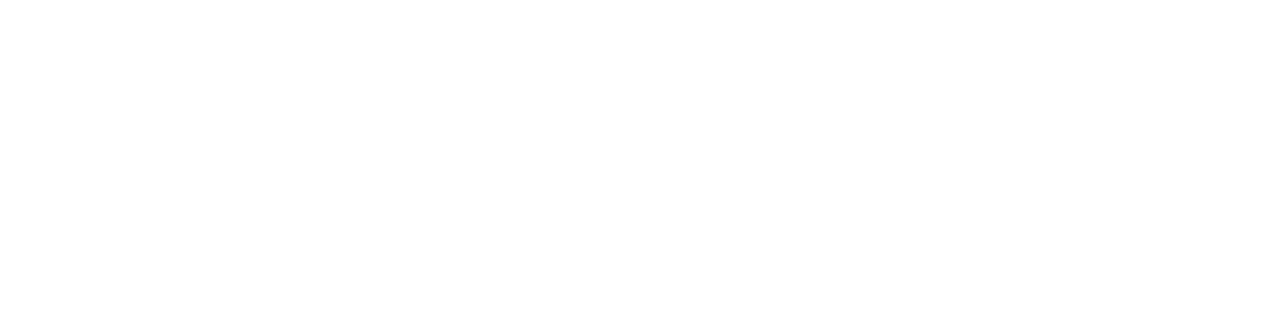
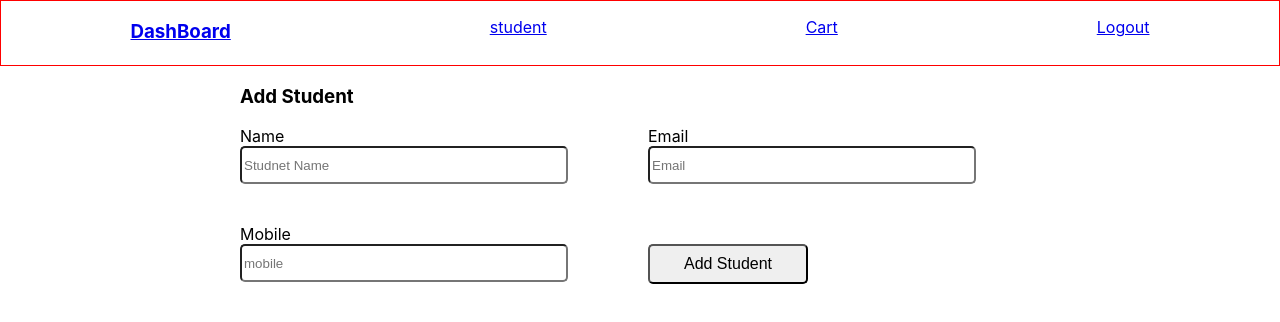
Before and after one commit to niteshrawat0401/Student-dashboard, a React (Create React App) app in the folder infinity/client/: page /student in a window 1280 px wide. Before the commit this address had no page. Shown: the top 322 px of the page. Built offline with nearby package versions, Linux system fonts and the light colour scheme.

Commit message:
make form for students

```diff
--- a/infinity/client/src/App.css
+++ b/infinity/client/src/App.css
@@ -1,5 +1,5 @@
 .App {
-  text-align: center;
+  /* text-align: center; */
 }
 
 .App-logo {
--- a/infinity/client/src/App.js
+++ b/infinity/client/src/App.js
@@ -4,15 +4,19 @@
 import {Signup} from "./components/pages/Signup"
 import {Login} from "./components/pages/Login"
 import { Home } from './components/Home/Home';
+import { Navbar } from './components/pages/Navbar';
+import { Student } from './components/pages/Student';
 
 
 function App() {
   return (
     <div className="App">
+      <Navbar/>
       <Routes>
         <Route path='/' element={<Signup/>}/>
         <Route path='/login' element={<Login/>}/>
-        <Route path='/home' element={<Home/>}/>
+        <Route path='/student' element={<Student/>}/>
+        {/* <Route path='/home' element={<Home/>}/> */}
       </Routes>
     </div>
   );
--- a/infinity/client/src/components/Home/Home.jsx
+++ b/infinity/client/src/components/Home/Home.jsx
@@ -176,10 +176,10 @@
         <label>Issue Description:</label>
         <textarea name='issueDescription' value={issueDescription} onChange={handleIssueDescriptionChange}></textarea>
       </div>
-      {/* <div>
+      <div>
         <label htmlFor="policy-document">Policy Upload:</label>
-        <input type="file" id="policy-document" name='policyUpload' accept=".pdf,.doc,.docx,.jpg,.png" onChange={handlePolicyDocumentChange} required />
-      </div> */}
+         <input type="file" id="policy-document" name='policyUpload' accept=".pdf,.doc,.docx,.jpg,.png" onChange={handlePolicyDocumentChange} required />
+      </div>
       <button type="submit">Submit</button>
     </form>
   );
--- a/infinity/client/src/components/pages/Login.jsx
+++ b/infinity/client/src/components/pages/Login.jsx
@@ -59,8 +59,8 @@
         <br />
         <select name="userType" onChange={handleChanged} required style={{width:"16.5%"}}>
           <option>Type</option>
-          <option value="Customer">Customer</option>
-          <option value="Employee">Employee</option>
+          <option value="Teacher">Teacher</option>
+          <option value="Student">Student</option>
         </select>
         <br/>
         <input type="submit" value="Log In" />
--- /dev/null
+++ b/infinity/client/src/components/pages/Navbar.jsx
@@ -0,0 +1,17 @@
+import React from "react";
+import { Link } from "react-router-dom";
+import "./css/Navbar.css";
+
+export const Navbar = () => {
+  return (
+    <div className="nav_div">
+      <div className="innerDiv">
+        <h3><Link to="/home">DashBoard</Link></h3>
+        <p><Link to="/student">student</Link></p>
+        {/* <p><Link to="/Products">Products</Link></p> */}
+        <p><Link to="/Cart">Cart</Link></p>
+        <p><Link to="/login">Logout</Link></p>
+      </div>
+    </div>
+  );
+};
--- a/infinity/client/src/components/pages/Signup.jsx
+++ b/infinity/client/src/components/pages/Signup.jsx
@@ -57,8 +57,8 @@
         <br />
         <select name="userType" onChange={handleChange} required style={{width:"16.5%"}}>
           <option>Type</option>
-          <option value="Customer">Customer</option>
-          <option value="Employee">Employee</option>
+          <option value="Teacher">Teacher</option>
+          <option value="Student">Student</option>
         </select>
         <br/>
         <input type="submit" value="Sign Up" />
--- /dev/null
+++ b/infinity/client/src/components/pages/Student.jsx
@@ -0,0 +1,34 @@
+import React from 'react'
+import "./css/students.css"
+
+export const Student = () => {
+  return (
+    <>
+    <div className='studentFormdiv'>
+    <h3>Add Student</h3>
+      <form className='innerForm'>
+        <div><label>Name</label>
+        <br/>
+        <input name='studentName' placeholder='Studnet Name'/>
+        </div>
+        <br/>
+        <div><label>Email</label>
+        <br/>
+        <input name='mail' placeholder='Email'/>
+        </div>
+        <br/>
+        <div><label>Mobile</label>
+        <br/>
+        <input name='mobile' placeholder='mobile'/>
+        </div>
+        <br/>
+        {/* <label>Name</label> */}
+        {/* <br/> */}
+        {/* <input name='studentName' placeholder='Studnet Name'/>
+        <br/> */}
+        <input className='studentsubmit' type="submit" value="Add Student" />
+      </form>
+    </div>
+    </>
+  )
+}
--- /dev/null
+++ b/infinity/client/src/components/pages/css/Navbar.css
@@ -0,0 +1,9 @@
+.nav_div{
+    border: 1px solid red;
+    height: 4rem;
+}
+.innerDiv{
+    display: flex;
+    justify-content: space-around;
+
+}
--- /dev/null
+++ b/infinity/client/src/components/pages/css/students.css
@@ -0,0 +1,23 @@
+.studentFormdiv{
+    /* border: 1px solid red; */
+    width: 50rem;
+    margin: auto;
+}
+.innerForm{
+    gap: 40px;
+    display: flex;
+    flex-flow: row wrap;
+    /* justify-content: center; */
+}
+.innerForm input{
+    width: 20rem;
+    height: 2rem;
+    border-radius: 5px;
+}
+.studentsubmit{
+    width: 10rem !important;
+    height: 2.5rem !important;
+    margin-top: 1.2rem;
+    font-size: 16px;
+    cursor: pointer;
+}
```
Also changed, not shown: 2 other files (tests, documents, lock files or other folders).
